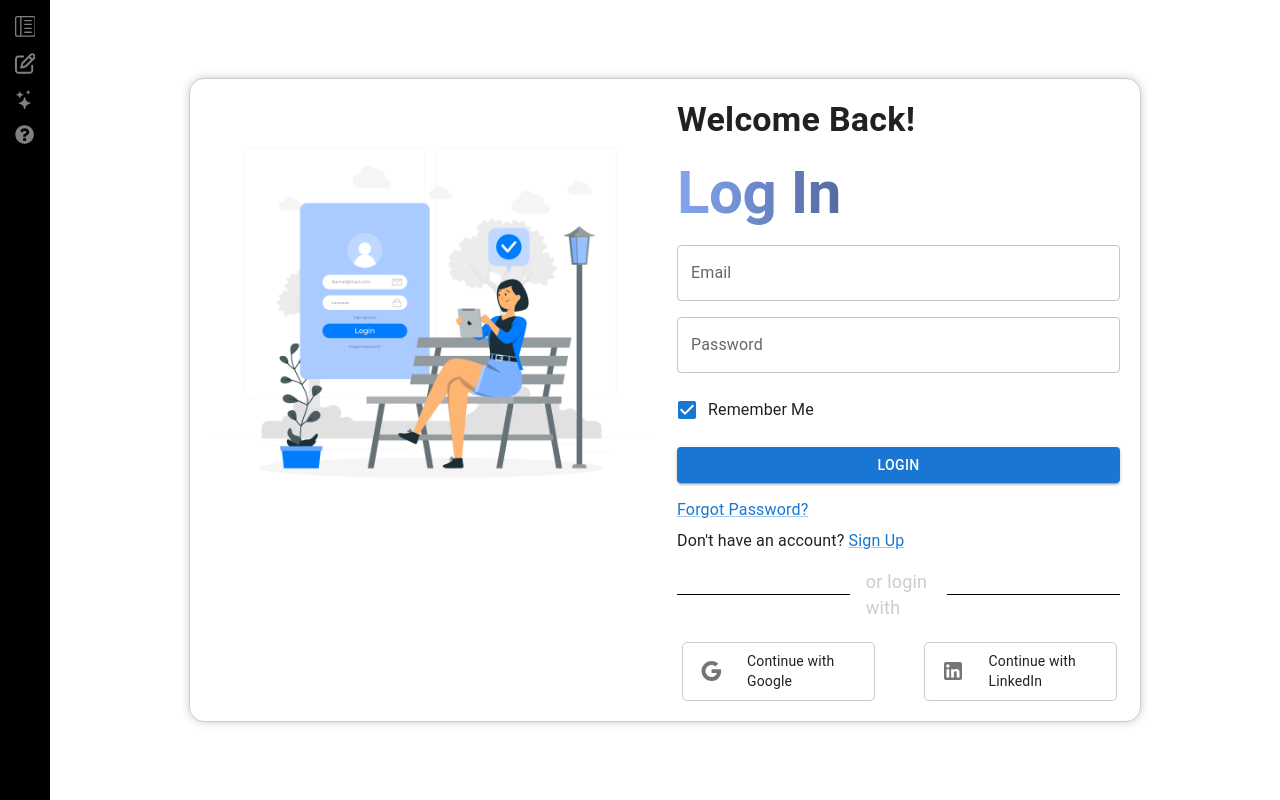
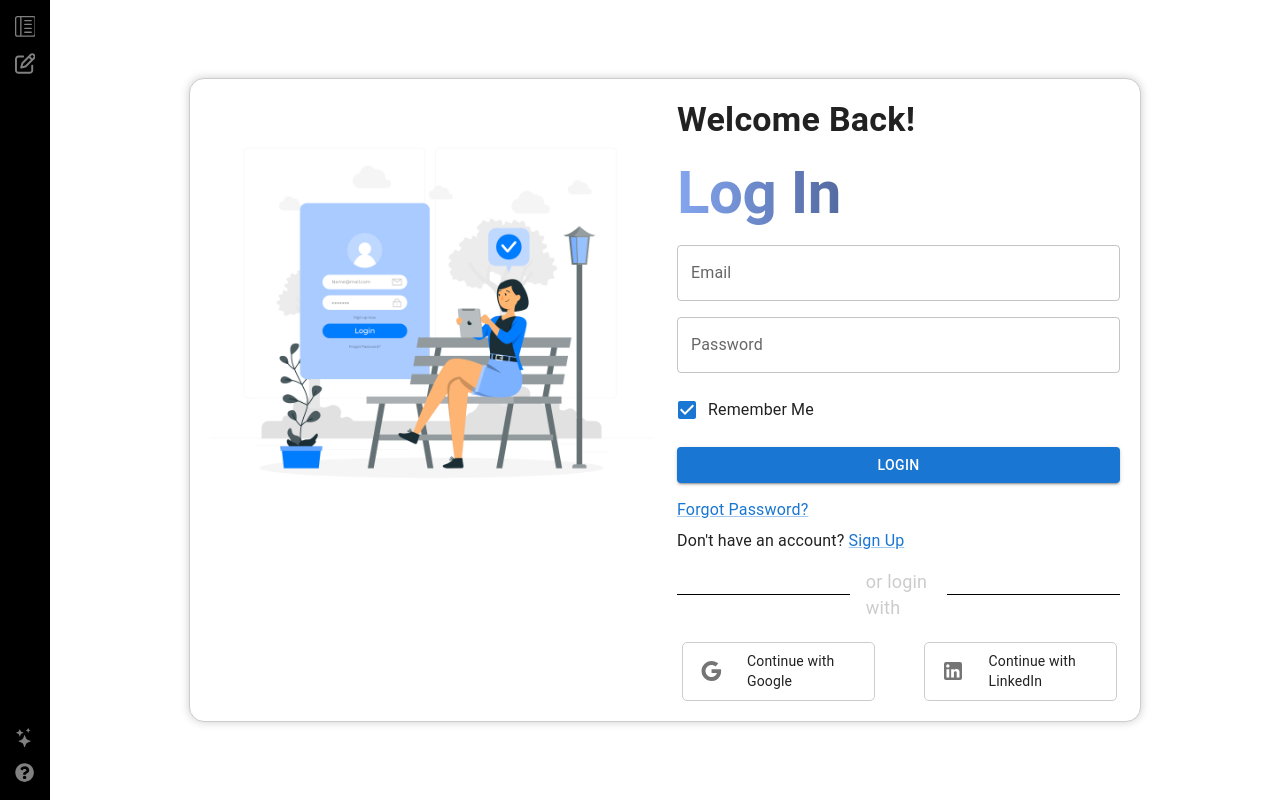
Before and after one commit to Hiru1003/chatgpt-ui, a React (Create React App) app: page /login in a window 1280 px wide. Built offline with nearby package versions, Linux system fonts and the light colour scheme.

Commit message:
feat: icons at the bottom

```diff
--- a/src/components/Message.js
+++ b/src/components/Message.js
@@ -29,7 +29,6 @@ const Message = () => {
     }
   };
 
-  // Function to simulate receiving messages from the other side
   const simulateReceiveMessage = () => {
     const newMessage = {
       text: "This is a message from the other side.",
--- a/src/components/Sidebar.js
+++ b/src/components/Sidebar.js
@@ -40,10 +40,10 @@ const Sidebar = ({ isVisible, onToggleSidebar }) => {
         {!isVisible && (
           <>
 
-            <IconButton style={{ color: 'grey' }}>
+            <IconButton style={{ color: 'grey',position: 'fixed',bottom: '45px', }}>
               <BsStars fontSize="1.2rem" />
             </IconButton>
-            <IconButton style={{ color: 'grey' }}>
+            <IconButton style={{ color: 'grey',position: 'fixed', bottom: '10px', }}>
               <FaQuestionCircle fontSize="1.2rem" />
             </IconButton>
           </>
```
